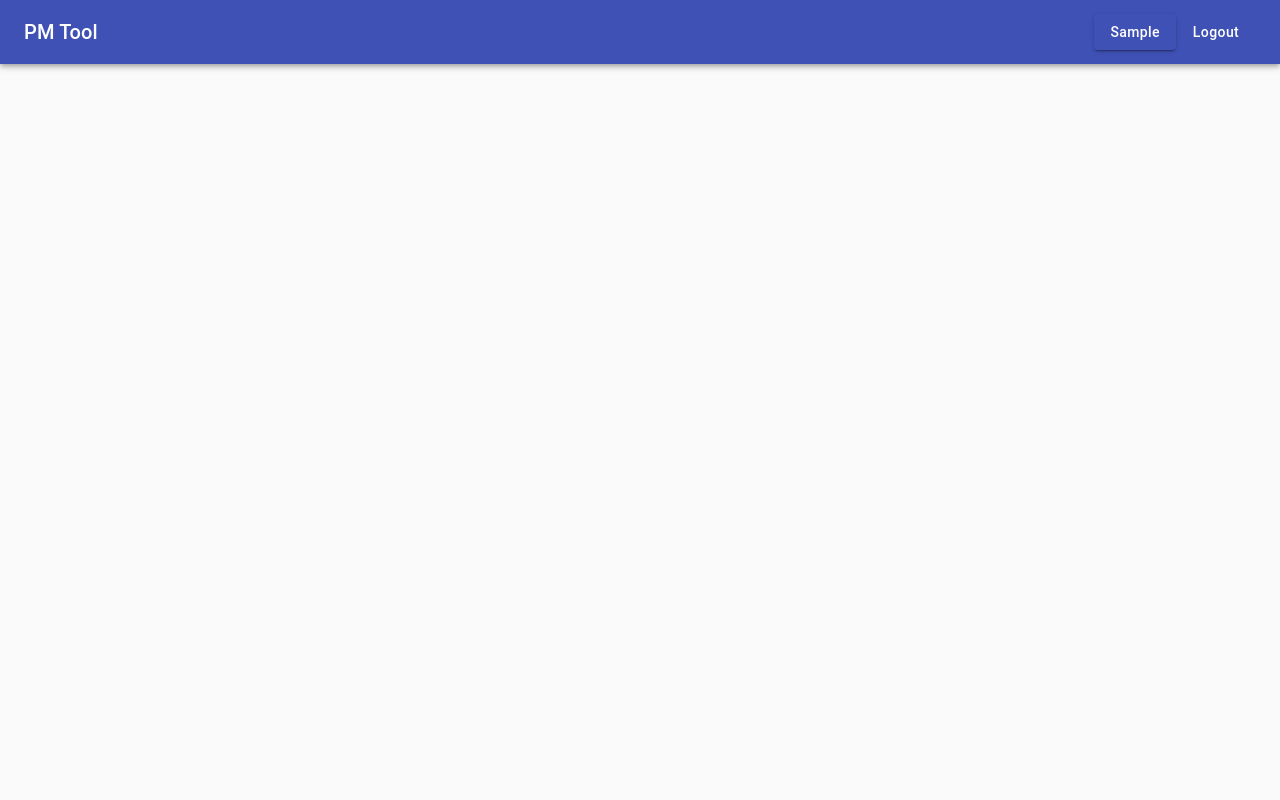
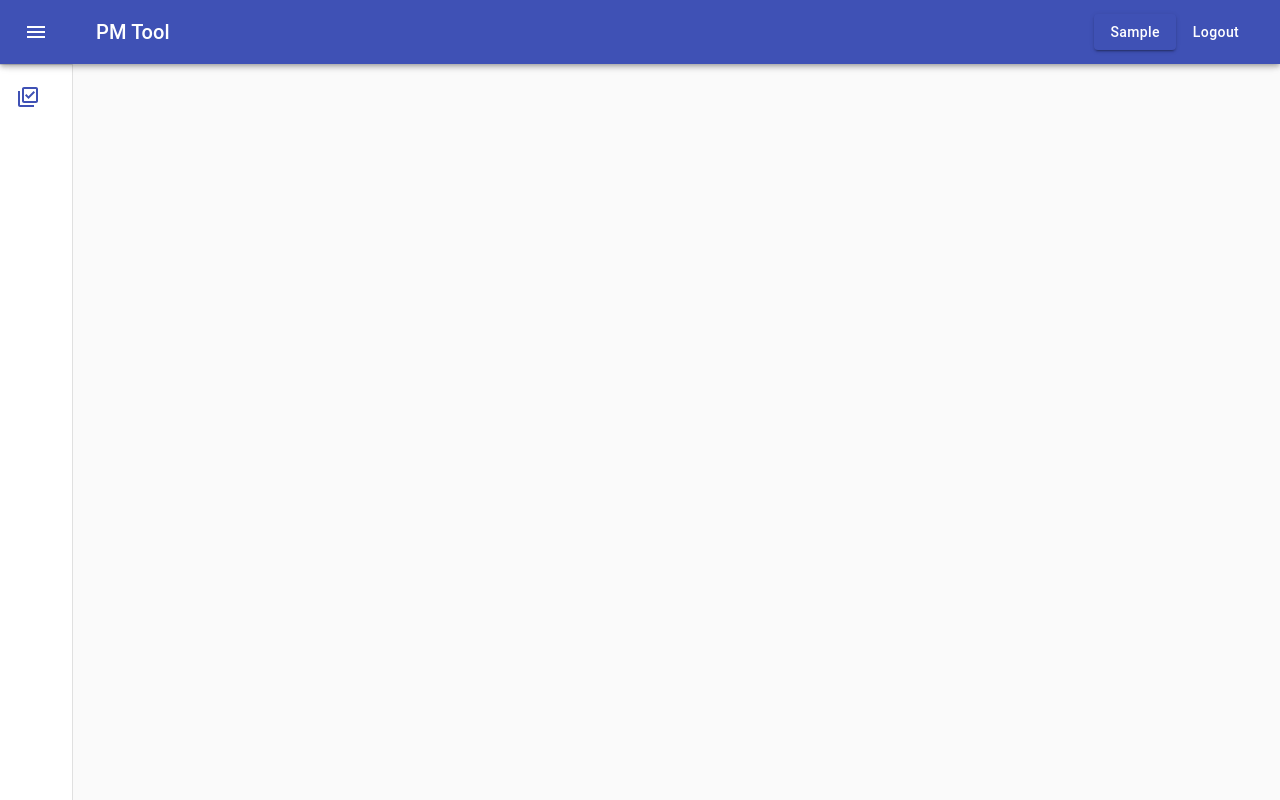
Before and after one commit to EmanuelMiron/PMTool_Client, a React (Create React App) app: page / in a window 1280 px wide. Built offline with nearby package versions, Linux system fonts and the light colour scheme; no server answers; sample sign-in values are in the browser's storage.

Commit message:
Added Drawer(Sidebar)

```diff
--- a/src/components/layout/Dashboard.js
+++ b/src/components/layout/Dashboard.js
@@ -1,10 +1,24 @@
-import React from 'react';
+import React, { useState } from 'react';
 import Navbar from './Navbar';
+import SideMenu from './SideMenu';
+
+export const drawerWidth = 240;
 
 const Dashboard = () => {
+	const [drawerOpen, setDrawerOpen] = useState(false);
+
+	const handleDrawerOpen = () => {
+		setDrawerOpen(true);
+	};
+
+	const handleDrawerClose = () => {
+		setDrawerOpen(false);
+	};
+
 	return (
 		<>
-            <Navbar />
+			<Navbar open={drawerOpen} openDrawer={handleDrawerOpen} />
+			<SideMenu open={drawerOpen} closeDrawer={handleDrawerClose} />
 		</>
 	);
 };
--- a/src/components/layout/Navbar.js
+++ b/src/components/layout/Navbar.js
@@ -1,14 +1,18 @@
-import React, { useState, useEffect} from 'react';
+import React, { useState, useEffect } from 'react';
 import { makeStyles } from '@material-ui/core/styles';
 import isAuthenticated from '../../helpers/isAuthenticated';
+import { drawerWidth } from './Dashboard';
+import clsx from 'clsx';
 
 // Material UI Components
 import AppBar from '@material-ui/core/AppBar';
 import ToolBar from '@material-ui/core/Toolbar';
 import Typography from '@material-ui/core/Typography';
 import Button from '@material-ui/core/Button';
+import IconButton from '@material-ui/core/IconButton';
 
-
+// Material UI Icons
+import MenuIcon from '@material-ui/icons/Menu';
 
 const useStyles = makeStyles((theme) => ({
 	title: {
@@ -18,31 +22,67 @@ const useStyles = makeStyles((theme) => ({
 		marginRight: '0.5rem',
 		textTransform: 'none',
 	},
+	menuButton: {
+		marginRight: 36,
+	},
+	hide: {
+		display: 'none',
+	},
+	appBar: {
+		zIndex: theme.zIndex.drawer + 1,
+		transition: theme.transitions.create(['width', 'margin'], {
+			easing: theme.transitions.easing.sharp,
+			duration: theme.transitions.duration.leavingScreen,
+		}),
+	},
+	appBarShift: {
+		marginLeft: drawerWidth,
+		width: `calc(100% - ${drawerWidth}px)`,
+		transition: theme.transitions.create(['width', 'margin'], {
+			easing: theme.transitions.easing.sharp,
+			duration: theme.transitions.duration.enteringScreen,
+		}),
+	},
 }));
 
-const Navbar = () => {
+const Navbar = (props) => {
+	const { open, openDrawer } = props;
 	const classes = useStyles();
 
-    const [currentUser, setCurrentUser] = useState("");
+	const [currentUser, setCurrentUser] = useState('');
 
 	useEffect(() => {
-
 		const user = JSON.parse(localStorage.getItem('user'));
 
-        if(user){
+		if (user) {
 			setCurrentUser(user);
 		}
-
-    }, [])
+	}, []);
 
 	const logout = () => {
 		localStorage.removeItem('user');
-        setCurrentUser("");
-    }
+		setCurrentUser('');
+	};
 
 	return (
-		<AppBar position="absolute">
+		<AppBar
+			position="fixed"
+			className={clsx(classes.appBar, {
+				[classes.appBarShift]: open,
+			})}
+		>
 			<ToolBar>
+				<IconButton
+					color="inherit"
+					aria-label="open drawer"
+					onClick={openDrawer}
+					edge="start"
+					className={clsx(classes.menuButton, {
+						[classes.hide]: open,
+					})}
+				>
+					<MenuIcon />
+				</IconButton>
 				<Typography component="h1" variant="h6" color="inherit" noWrap className={classes.title}>
 					PM Tool
 				</Typography>
@@ -51,7 +91,9 @@ const Navbar = () => {
 						<Button className={classes.button} color="primary" variant="contained">
 							{currentUser.firstName}
 						</Button>
-						<Button className={classes.button} style={{ color: 'white' }} onClick={logout}>Logout</Button>
+						<Button className={classes.button} style={{ color: 'white' }} onClick={logout}>
+							Logout
+						</Button>
 					</>
 				) : (
 					<>
--- /dev/null
+++ b/src/components/layout/SideMenu.js
@@ -0,0 +1,89 @@
+import React from 'react';
+import { makeStyles } from '@material-ui/core/styles';
+import { drawerWidth } from './Dashboard';
+import clsx from 'clsx';
+
+// Material UI Components
+import Drawer from '@material-ui/core/Drawer';
+import IconButton from '@material-ui/core/IconButton';
+import Divider from '@material-ui/core/Divider';
+import List from '@material-ui/core/List';
+import ListItem from '@material-ui/core/ListItem';
+import ListItemText from '@material-ui/core/ListItemText';
+import ListItemIcon from '@material-ui/core/ListItemIcon';
+
+// Material UI Icons
+import ChevronLeftIcon from '@material-ui/icons/ChevronLeft';
+import LibraryAddCheckOutlinedIcon from '@material-ui/icons/LibraryAddCheckOutlined';
+
+const useStyles = makeStyles((theme) => ({
+	drawer: {
+		width: drawerWidth,
+		flexShrink: 0,
+		whiteSpace: 'nowrap',
+	},
+	drawerOpen: {
+		width: drawerWidth,
+		transition: theme.transitions.create('width', {
+			easing: theme.transitions.easing.sharp,
+			duration: theme.transitions.duration.enteringScreen,
+		}),
+	},
+	drawerClose: {
+		transition: theme.transitions.create('width', {
+			easing: theme.transitions.easing.sharp,
+			duration: theme.transitions.duration.leavingScreen,
+		}),
+		overflowX: 'hidden',
+		width: theme.spacing(7) + 1,
+		[theme.breakpoints.up('sm')]: {
+			width: theme.spacing(9) + 1,
+		},
+	},
+	toolbar: {
+		display: 'flex',
+		alignItems: 'center',
+		justifyContent: 'flex-end',
+		padding: theme.spacing(0, 1),
+		// necessary for content to be below app bar
+		...theme.mixins.toolbar,
+	},
+}));
+
+const SideMenu = (props) => {
+	const { open, closeDrawer } = props;
+	const classes = useStyles();
+
+	return (
+		<Drawer
+			variant="permanent"
+			className={clsx(classes.drawer, {
+				[classes.drawerOpen]: open,
+				[classes.drawerClose]: !open,
+			})}
+			classes={{
+				paper: clsx({
+					[classes.drawerOpen]: open,
+					[classes.drawerClose]: !open,
+				}),
+			}}
+		>
+			<div className={classes.toolbar}>
+				<IconButton onClick={closeDrawer}>
+					<ChevronLeftIcon />
+				</IconButton>
+			</div>
+			<Divider />
+			<List>
+				<ListItem button>
+					<ListItemIcon>
+						<LibraryAddCheckOutlinedIcon  color='primary'/>
+					</ListItemIcon>
+					<ListItemText primary='Checklists' />
+				</ListItem>
+			</List>
+		</Drawer>
+	);
+};
+
+export default SideMenu;
```
Lines whose indentation alone changed are shown as unchanged.
